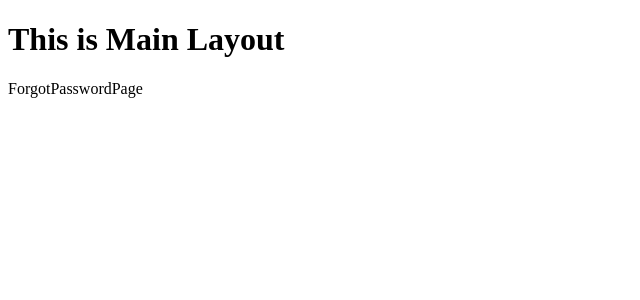
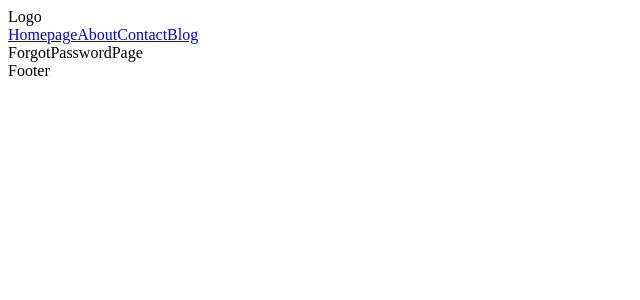
Before and after one commit to ketandogra/Next.js_14_Tutorial, a Next.js app: page /forgot-password in a window 1280 px wide. Shown: the top 300 px of the page, without its empty margins (0-640 px from the left). Built offline with nearby package versions, Linux system fonts and the light colour scheme.

Commit message:
Loading,Error and Not Found layout

```diff
--- /dev/null
+++ b/src/app/globals.css
@@ -0,0 +1,107 @@
+:root {
+  --max-width: 1100px;
+  --border-radius: 12px;
+  --font-mono: ui-monospace, Menlo, Monaco, "Cascadia Mono", "Segoe UI Mono",
+    "Roboto Mono", "Oxygen Mono", "Ubuntu Monospace", "Source Code Pro",
+    "Fira Mono", "Droid Sans Mono", "Courier New", monospace;
+
+  --foreground-rgb: 0, 0, 0;
+  --background-start-rgb: 214, 219, 220;
+  --background-end-rgb: 255, 255, 255;
+
+  --primary-glow: conic-gradient(
+    from 180deg at 50% 50%,
+    #16abff33 0deg,
+    #0885ff33 55deg,
+    #54d6ff33 120deg,
+    #0071ff33 160deg,
+    transparent 360deg
+  );
+  --secondary-glow: radial-gradient(
+    rgba(255, 255, 255, 1),
+    rgba(255, 255, 255, 0)
+  );
+
+  --tile-start-rgb: 239, 245, 249;
+  --tile-end-rgb: 228, 232, 233;
+  --tile-border: conic-gradient(
+    #00000080,
+    #00000040,
+    #00000030,
+    #00000020,
+    #00000010,
+    #00000010,
+    #00000080
+  );
+
+  --callout-rgb: 238, 240, 241;
+  --callout-border-rgb: 172, 175, 176;
+  --card-rgb: 180, 185, 188;
+  --card-border-rgb: 131, 134, 135;
+}
+
+@media (prefers-color-scheme: dark) {
+  :root {
+    --foreground-rgb: 255, 255, 255;
+    --background-start-rgb: 0, 0, 0;
+    --background-end-rgb: 0, 0, 0;
+
+    --primary-glow: radial-gradient(rgba(1, 65, 255, 0.4), rgba(1, 65, 255, 0));
+    --secondary-glow: linear-gradient(
+      to bottom right,
+      rgba(1, 65, 255, 0),
+      rgba(1, 65, 255, 0),
+      rgba(1, 65, 255, 0.3)
+    );
+
+    --tile-start-rgb: 2, 13, 46;
+    --tile-end-rgb: 2, 5, 19;
+    --tile-border: conic-gradient(
+      #ffffff80,
+      #ffffff40,
+      #ffffff30,
+      #ffffff20,
+      #ffffff10,
+      #ffffff10,
+      #ffffff80
+    );
+
+    --callout-rgb: 20, 20, 20;
+    --callout-border-rgb: 108, 108, 108;
+    --card-rgb: 100, 100, 100;
+    --card-border-rgb: 200, 200, 200;
+  }
+}
+
+* {
+  box-sizing: border-box;
+  padding: 0;
+  margin: 0;
+}
+
+html,
+body {
+  max-width: 100vw;
+  overflow-x: hidden;
+}
+
+body {
+  color: rgb(var(--foreground-rgb));
+  background: linear-gradient(
+      to bottom,
+      transparent,
+      rgb(var(--background-end-rgb))
+    )
+    rgb(var(--background-start-rgb));
+}
+
+a {
+  color: inherit;
+  text-decoration: none;
+}
+
+@media (prefers-color-scheme: dark) {
+  html {
+    color-scheme: dark;
+  }
+}
--- a/src/app/layout.js
+++ b/src/app/layout.js
@@ -1,3 +1,5 @@
+import Footer from "@/components/footer/Footer";
+import Navbar from "@/components/navbar/Navbar";
 
 
 export const metadata = {
@@ -10,8 +12,10 @@ export default function RootLayout({ children }) {
     <html>
 
       <body>
-      <h1>This is Main Layout</h1>
-        {children}</body>
+        <Navbar/>
+        {children}
+        <Footer/>
+      </body>
     </html>
   );
 }
--- /dev/null
+++ b/src/components/footer/Footer.jsx
@@ -0,0 +1,9 @@
+
+
+const Footer = () => {
+  return (
+    <div>Footer</div>
+  )
+}
+
+export default Footer
--- /dev/null
+++ b/src/components/navbar/Navbar.jsx
@@ -0,0 +1,16 @@
+import Links from "./links/Links"
+
+
+const Navbar = () => {
+  return (
+    <div>
+        <div>Logo</div>
+        <div>
+            <Links/>
+        </div>
+
+    </div>
+  )
+}
+
+export default Navbar
--- /dev/null
+++ b/src/components/navbar/links/Links.jsx
@@ -0,0 +1,22 @@
+import Link from "next/link";
+
+const Links = () => {
+  const links = [
+    { title: "Homepage", path: "/" },
+    { title: "About", path: "/about" },
+    { title: "Contact", path: "/contact" },
+    { title: "Blog", path: "/blog" },
+  ];
+
+  return (
+    <div>
+      {links.map((link) => (
+        <Link href={link.path} key={link.title}>
+          {link.title}
+        </Link>
+      ))}
+    </div>
+  );
+};
+
+export default Links;
```
Also changed, not shown: src/app/error.jsx (added, +9 -0 lines), src/app/loading.jsx (added, +7 -0 lines), src/app/not-found.jsx (added, +14 -0 lines), src/app/page.jsx (+5 -5 lines).
